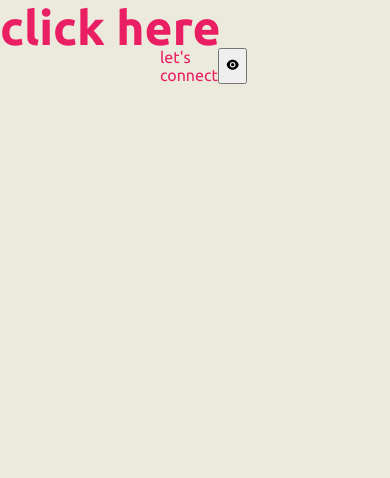
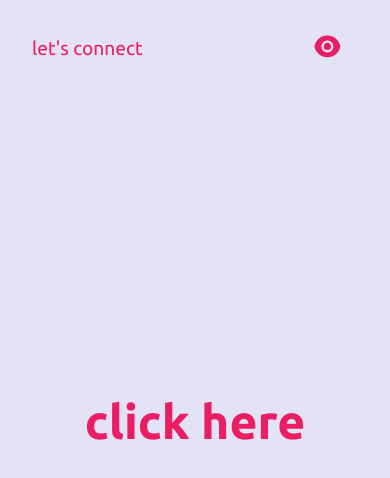
Before and after one commit to jovanovskajovana/gatsby-starter-styled-components, a Gatsby site: page /contact in a window 390 px wide. Built offline with nearby package versions, Linux system fonts and the light colour scheme; Gatsby itself is replaced by a stand-in of ours.

Commit message:
Add breakpoints, fix layout, add links

```diff
--- a/src/components/Header.js
+++ b/src/components/Header.js
@@ -3,11 +3,14 @@ import { Link } from 'gatsby'
 import { RiEyeFill, RiEyeCloseFill } from 'react-icons/ri'
 
 import HeaderLayout from '../styles/HeaderLayout'
+import { ButtonGhost } from '../styles/ButtonLayout'
 
 const Header = ({ mode, toggleMode }) => (
   <HeaderLayout>
     <Link to="/contact">let's connect</Link>
-    <button onClick={toggleMode}>{mode === 'light' ? <RiEyeFill /> : <RiEyeCloseFill />}</button>
+    <ButtonGhost onClick={toggleMode}>
+      {mode === 'light' ? <RiEyeFill /> : <RiEyeCloseFill />}
+    </ButtonGhost>
   </HeaderLayout>
 )
 
--- /dev/null
+++ b/src/constants/breakpoints.js
@@ -0,0 +1,9 @@
+const breakpoints = {
+  screenXS: '374px',
+  screenSM: '750px',
+  screenMD: '992px',
+  screenLG: '1200px',
+  screenXL: '1600px',
+}
+
+export default breakpoints
--- a/src/constants/themes.js
+++ b/src/constants/themes.js
@@ -1,13 +1,17 @@
 const themes = {
   light: {
-    background: '#eceadd',
+    background: '#e4e3f5',
     textPrimary: '#e91e63',
     textSecondary: '#000',
+    buttonPrimary: '#e91e63',
+    buttonGhost: 'transparent',
   },
   dark: {
     background: '#22353a',
     textPrimary: '#e91e63',
     textSecondary: '#fff',
+    buttonPrimary: '#e91e63',
+    buttonGhost: 'transparent',
   },
 }
 
--- a/src/pages/contact.js
+++ b/src/pages/contact.js
@@ -1,12 +1,14 @@
 import React from 'react'
 
 import Page from '../components/Page'
+import { Layout } from '../styles/PageLayout'
 import { Headline } from '../styles/Typography'
-import { Layout } from '../styles/PageLayout'
 
 const ContactPage = () => (
   <Page>
-    <Headline>click here</Headline>
+    <Layout>
+      <Headline>click here</Headline>
+    </Layout>
   </Page>
 )
 
--- /dev/null
+++ b/src/styles/ButtonLayout.js
@@ -0,0 +1,24 @@
+import styled from 'styled-components'
+
+const Button = styled.button`
+  font-size: 1rem;
+  line-height: 1;
+  font-weight: 600;
+  padding: 0.5rem 1rem;
+  border-radius: 0.25rem;
+  border: 0;
+  cursor: pointer;
+`
+
+const ButtonPrimary = styled(Button)`
+  background-color: ${(props) => props.theme.buttonPrimary};
+  color: ${(props) => props.theme.textSecondary};
+`
+
+const ButtonGhost = styled(Button)`
+  background-color: ${(props) => props.theme.buttonGhost};
+  color: ${(props) => props.theme.textPrimary};
+  font-size: 1.8rem;
+`
+
+export { ButtonPrimary, ButtonGhost }
--- a/src/styles/GlobalStyles.js
+++ b/src/styles/GlobalStyles.js
@@ -12,6 +12,8 @@ const GlobalStyles = createGlobalStyle`
 
   html,
   body {
+    font-size: 16px;
+    line-height: 1.2;
     font-style: normal;
     font-stretch: normal;
     font-family: Ubuntu, sans-serif;
@@ -23,7 +25,7 @@ const GlobalStyles = createGlobalStyle`
     overflow-x: hidden;
     -webkit-overflow-scrolling: touch;
     overscroll-behavior-y: none;
-    font-size: 16px;
+
   }
 
   ul,
--- a/src/styles/HeaderLayout.js
+++ b/src/styles/HeaderLayout.js
@@ -1,17 +1,29 @@
 import styled from 'styled-components'
+
+import breakpoints from '../constants/breakpoints'
 
 const HeaderLayout = styled.div`
   display: flex;
   justify-content: space-between;
+  align-items: center;
   position: fixed;
   top: 0;
   left: 0;
   width: 100%;
   padding: 3rem 10rem;
 
+  @media (max-width: ${breakpoints.screenMD}) {
+    padding: 2rem 5rem;
+  }
+
+  @media (max-width: ${breakpoints.screenSM}) {
+    padding: 1.5rem 2rem;
+  }
+
   a {
+    font-size: 1.2rem;
+    font-weight: 400;
     color: ${(props) => props.theme.textPrimary};
-    font-weight: 400;
   }
 `
 
```
Also changed, not shown: src/pages/404.js (+13 -1 lines).
